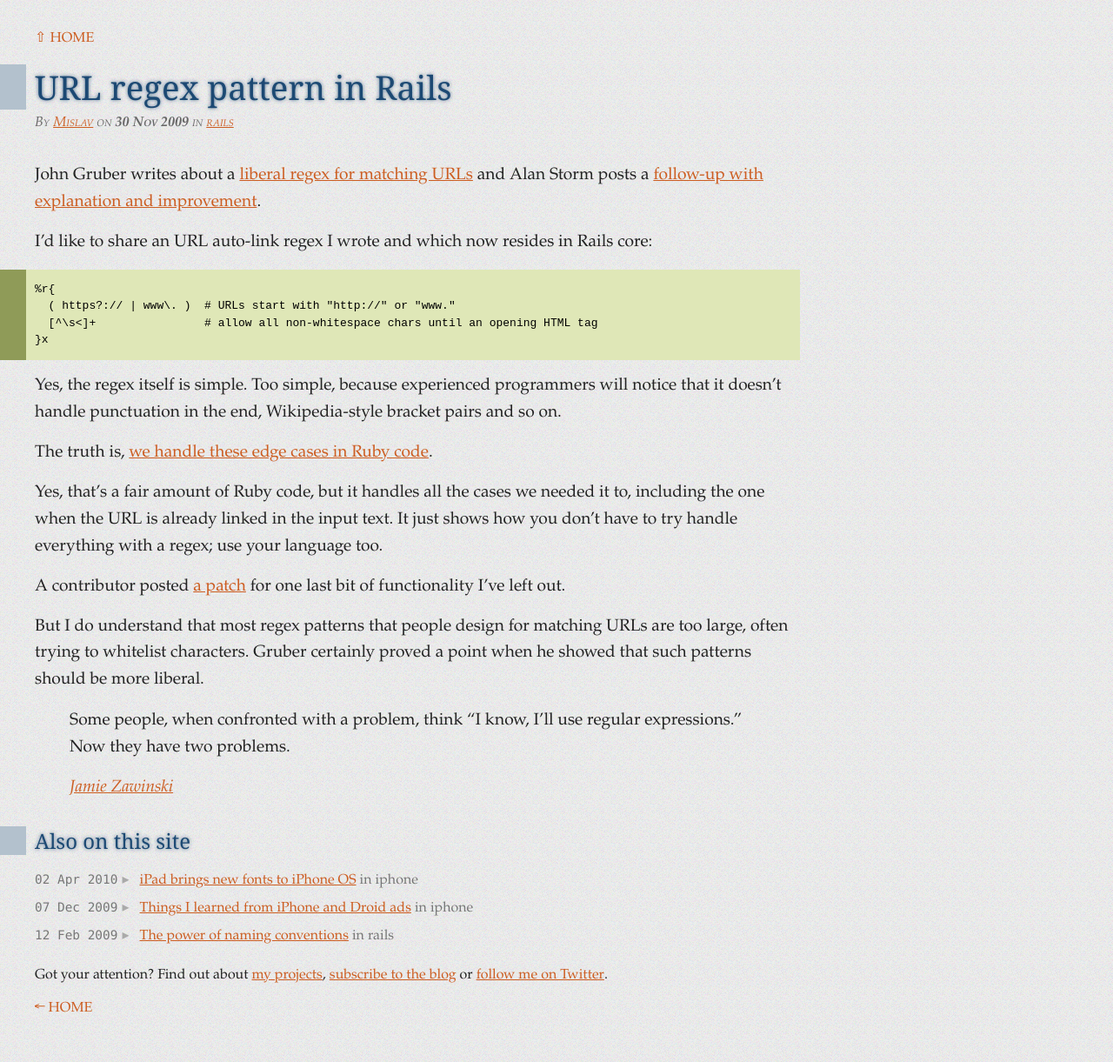
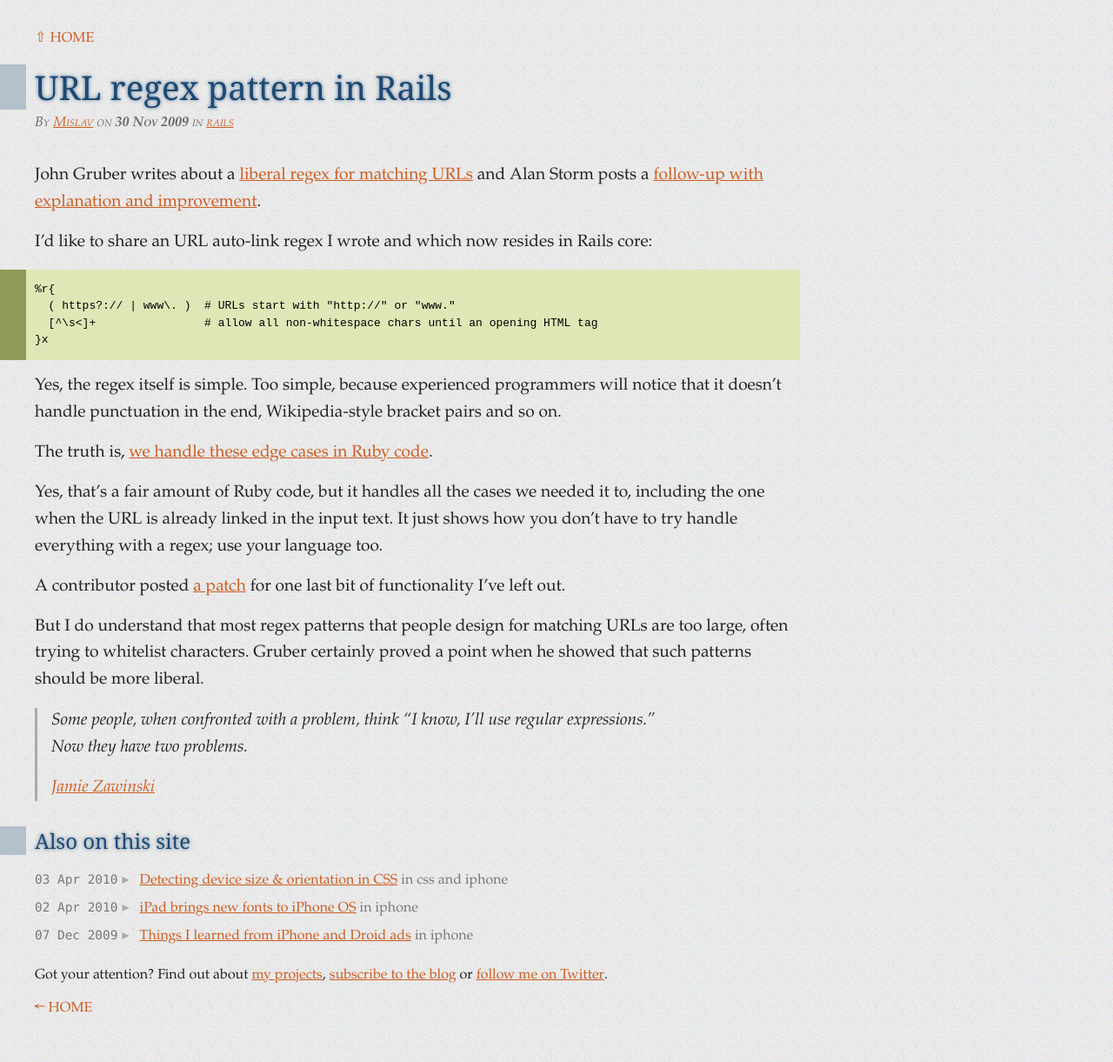
Before and after one commit to mislav/blog, a Jekyll site: the page built from rails/_posts/2009-11-30-rails-url-regex.markdown, in a window 1280 px wide. Shown: the whole page at 87% size. Built offline with Jekyll 4.4.1, drawn with Linux system fonts in a browser that asks for light colours; Markdown is read by kramdown in place of the engine named in the settings; some of the changed lines change nothing that is shown.

Commit message:
blog post: "Detecting device size & orientation in CSS"

```diff
--- /dev/null
+++ b/_posts/2010-04-03-targeted-css.md
@@ -0,0 +1,54 @@
+---
+title: Detecting device size & orientation in CSS
+description: CSS3 media queries allow us to target certain rules based on device screen size an orientation.
+layout: post
+categories: [ css, iphone ]
+---
+
+Gone are the days when we could safely assume that most our site visitors would have at least a 1024px-wide screen resolution. With smartphones and tablet computers on the rise, you visitors could also be browsing the web with screen widths ranging from 320px upwards. Does your site look good on a 768px-wide canvas? That's how people will see it using a portrait-oriented iPad.
+
+Time to revisit that old stylesheet of yours and give it a face-lift. Let's jump straight into examples:
+
+    @media only screen and (max-width: 999px) {
+      /* rules that only apply for canvases narrower than 1000px */
+    }
+
+    @media only screen and (device-width: 768px) and (orientation: landscape) {
+      /* rules for iPad in landscape orientation */
+    }
+
+    @media only screen and (min-device-width: 320px) and (max-device-width: 480px) {
+      /* iPhone, Android rules here */
+    }
+
+While at first this looks like proprietary markup, these are in fact [CSS3 media queries][css3] implemented in Firefox, Safari (including Mobile) and Google Chrome. (I didn't test other browsers or mobile WebKits.) Mozilla has some nice [reference documentation][mdc] with this very important detail:
+
+> As the user resizes the window, Firefox will switch style sheets as appropriate based on media queries using the `width` and `height` media features.
+
+You can see this in effect on my ["iPhone vs. Droid ads"][ads] page which was originally designed as a gorgeous, whitespace-rich two-column layout comparing two companies' types of marketing. Obviously I couldn't preserve the multicolumn layout on narrower displays, so using media queries I made 3 different layouts:
+
+1. widths up to 480px (iPhone, Android): tight spacing, single-column;
+2. up to 980px (iPad in portrait): fluid columns only on top section, single-column elsewhere;
+3. wider than 980px: fixed, two-column centered layout.
+
+Try resizing your browser to see how the layout of that page changes at narrower sizes.
+
+As an additional detail, I've bumped up font sizes for the iPad to improve readability on its high pixel density display. I've yet to test this on a real device to see if I did any good.
+
+Once you've made sure your layout fits on smaller displays, you need this tag to satisfy mobile WebKits:
+
+    <meta name="viewport" content="initial-scale=1.0">
+
+See [full documentation for "viewport"][meta] directive. What Mobile Safari does by default (i.e. without this directive) is display a zoomed-out, wide version of the page even if the layout itself is narrower. As content authors, with this directive we're saying "trust me, zoom to natural scale and I'll make sure it fits". From the documentation:
+
+> [...] if you set the scale to 1.0, Safari assumes the width is `device-width` in portrait and `device-height` in landscape orientation.
+
+Finally, some tips from Apple's technical note about [preparing for the iPad][note]:
+
+> Since touching and holding in Safari on iPhone OS will invoke the Cut/Copy/Paste dialog, you may also choose to disable selection on user interface elements such as menus and buttons using `-webkit-user-select: none`. It is important to only disable selection as needed on a per-element basis. Selection in webpages should never be globally disabled.
+
+[css3]: http://www.w3.org/TR/css3-mediaqueries/ "CSS3 Media Queries"
+[mdc]: http://developer.mozilla.org/En/CSS/Media_queries "Media Queries on Mozilla Developer Center"
+[meta]: http://developer.apple.com/safari/library/documentation/AppleApplications/Reference/SafariHTMLRef/Articles/MetaTags.html "Apple-specific meta tags"
+[note]: http://developer.apple.com/safari/library/technotes/tn2010/tn2262.html "Preparing Your Web Content for iPad"
+[ads]: /iphone-droid-ads/ "Things I learned from iPhone & Droid ads"
--- a/stylesheets/style.css
+++ b/stylesheets/style.css
@@ -120,8 +120,16 @@
 
 p code, h1 code, h2 code, h3 code { font-size: 1.1em; }
 
-p code { background: #dfe7b7; padding: .3em .3em .2em .3em; }
+p code { background: #dfe7b7; padding: .3em .3em .2em .3em; white-space: nowrap; }
 p a:link code, p a:visited code { text-decoration: underline; }
+
+blockquote {
+  border-left: 3px solid #aaa;
+  margin-left: 0;
+  padding-left: 1em;
+  font-weight: 300;
+  font-style: italic;
+}
 
 .delicious-posts { line-height: 140%; padding-bottom: 2em; }
 .delicious-posts li { padding-bottom: 0.5em; }
```
